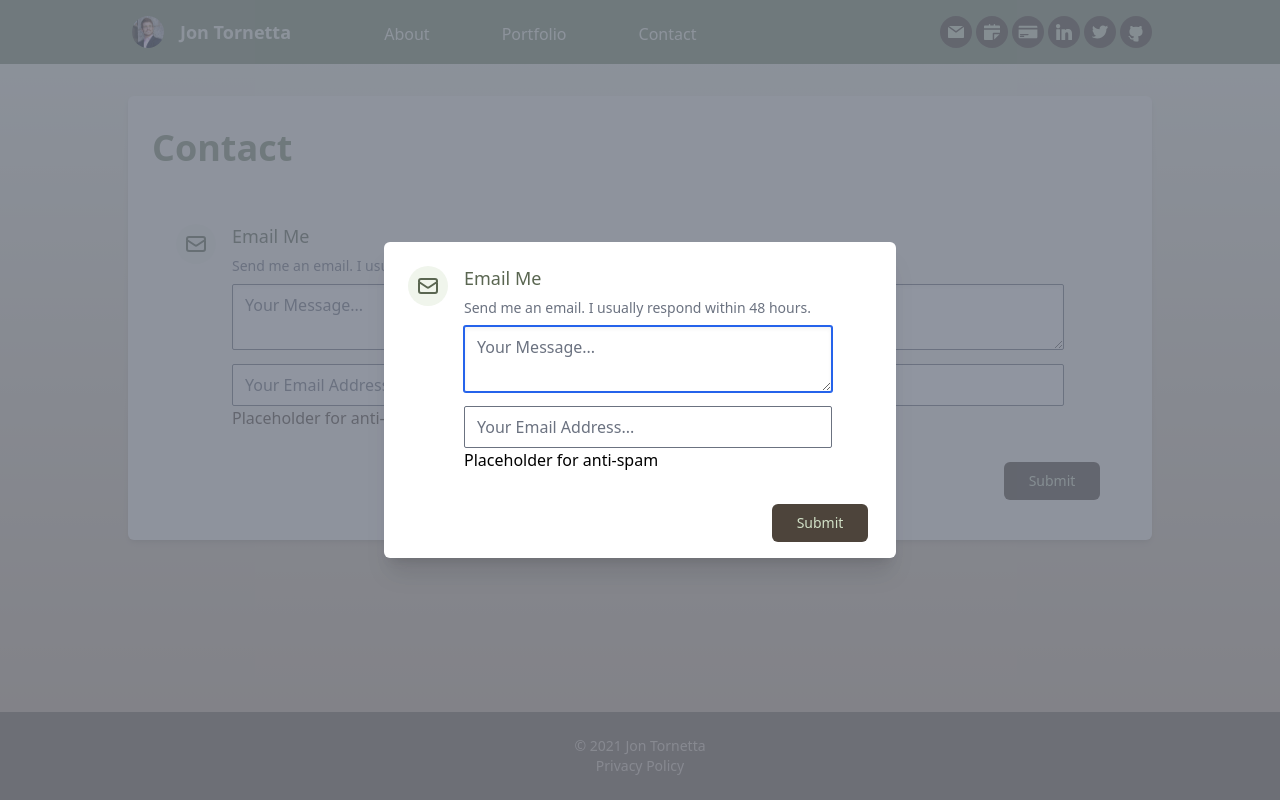
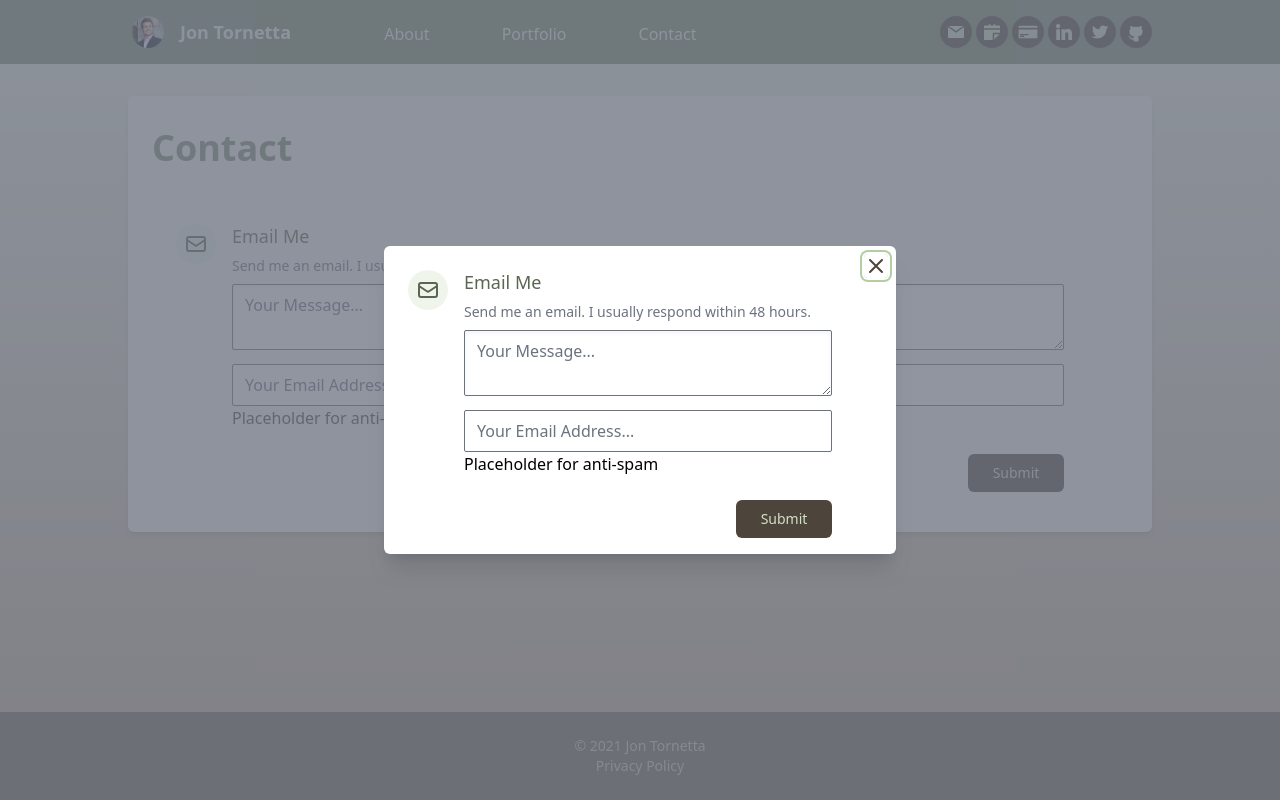
Before and after one commit to jmtornetta/jmtornetta-nextjs, a Next.js app: page /contact in a window 1280 px wide. Both pictures are taken after a click on the link 956 px from the left and 32 px from the top of the page. Built offline with nearby package versions, Linux system fonts and the light colour scheme.

Commit message:
Fix: 'handleClose()' passed as prop to 'ContactForm' 'handleSubmit()'; Refactor: Rename 'Contact' to 'ContactModal'

```diff
--- a/components/contactForm.jsx
+++ b/components/contactForm.jsx
@@ -2,8 +2,14 @@ import { MailIcon } from '@heroicons/react/outline'
 import Button from '/components/button'
 
 export default function ContactForm(props) {
+  const handleSubmit = () => {
+    // Pass data via AP
+    // {PLACEHOLDER}
+    // Close modal if form exists in modal (i.e. 'handleClose' function exists)
+    if(typeof props.handleClose === "function"){props.handleClose()}
+  }
+
   return (
-
     <div>
       <div className="px-4 pt-5 pb-4 sm:p-6 sm:pb-4">
         <div className="sm:flex sm:items-start">
@@ -22,15 +28,15 @@ export default function ContactForm(props) {
             <textarea placeholder="Your Message..." className="w-full mt-2 rounded-sm shadow-inner" />
             <input placeholder="Your Email Address..." type="email" className="w-full mt-2 rounded-sm shadown-inner" />
             <div>Placeholder for anti-spam</div>
+            <Button className="mx-auto mt-6 sm:ml-auto sm:mr-0 sm:block" onClick={() => handleSubmit()}>Submit</Button>
           </div>
           {/* Spacer div to mimic and balance space from above icon */}
           <div className="flex-shrink-0 hidden w-12 h-12 mx-auto sm:flex sm:mx-0 sm:h-10 sm:w-10" />
         </div>
       </div>
-      <div className="px-4 py-3 sm:px-6 sm:flex sm:justify-end">
-        <Button className="mx-auto my-1 sm:mx-1" onClick={() => props.toggleOpen()}>Submit</Button>
-        {/* <Button className="mx-auto my-1 sm:mx-1" onClick={() => props.toggleOpen()} ref={cancelButtonRef}>Cancel</Button> */}
-      </div>
+      {/* <div className="px-4 py-3 sm:px-6 sm:flex sm:justify-end">
+        <Button className="mx-auto my-1 sm:mx-1" onClick={() => props.toggleOpen()} ref={cancelButtonRef}>Cancel</Button>
+      </div> */}
     </div>
   )
 }
--- a/components/contactModal.jsx
+++ b/components/contactModal.jsx
@@ -1,8 +1,9 @@
 import ContactForm from '/components/contactForm'
 import { Fragment, useRef } from 'react'
 import { Dialog, Transition } from '@headlessui/react'
+import { XIcon } from '@heroicons/react/outline'
 
-export default function Contact(props) {
+export default function ContactModal(props) {
   const cancelButtonRef = useRef(null)
 
   return (
@@ -17,9 +18,9 @@ export default function Contact(props) {
           leaveFrom="opacity-100"
           leaveTo="opacity-0"
         >
+          {/* Sets background to gray when modal pops up */}
           <div className="fixed inset-0 transition-opacity bg-gray-500 bg-opacity-75" />
         </Transition.Child>
-
         <div className="fixed inset-0 z-10 overflow-y-auto">
           <div className="flex items-end justify-center min-h-full p-4 text-center sm:items-center sm:p-0">
             <Transition.Child
@@ -32,7 +33,10 @@ export default function Contact(props) {
               leaveTo="opacity-0 translate-y-4 sm:translate-y-0 sm:scale-95"
             >
               <Dialog.Panel className="relative overflow-hidden text-left transition-all transform bg-white rounded-md shadow-xl sm:my-8 sm:max-w-lg sm:w-full">
-                <ContactForm />
+                <button className="absolute ml-auto rounded right-2 top-2 focus:outline-none focus:ring-2 focus:ring-offset-2 focus:ring-olive-500 sm:w-fit sm:text-sm text-brown-800 hover:bg-olive-500 hover:text-brown-800" onClick={() => props.toggleOpen()} ref={cancelButtonRef}>
+                  <XIcon  className="w-6 h-6 " />
+                </button>
+                <ContactForm handleClose={props.toggleOpen}/>
               </Dialog.Panel>
             </Transition.Child>
           </div>
--- a/components/header.jsx
+++ b/components/header.jsx
@@ -3,7 +3,7 @@ import { useState } from 'react'
 import { Disclosure, Menu, Transition } from '@headlessui/react'
 import { MenuIcon, XIcon } from '@heroicons/react/outline'
 import {classNames} from '/utils/classNames'
-import Contact from '/components/contactModal'
+import ContactModal from '/components/contactModal'
 import Image from 'next/image'
 
 const navigation = [
@@ -99,7 +99,7 @@ export default function Header() {
           </>
         )}
       </Disclosure>
-      <Contact isOpen={isModalOpen} toggleOpen={toggleModal} />
+      <ContactModal isOpen={isModalOpen} toggleOpen={toggleModal} />
     </>
   )
 }
```
